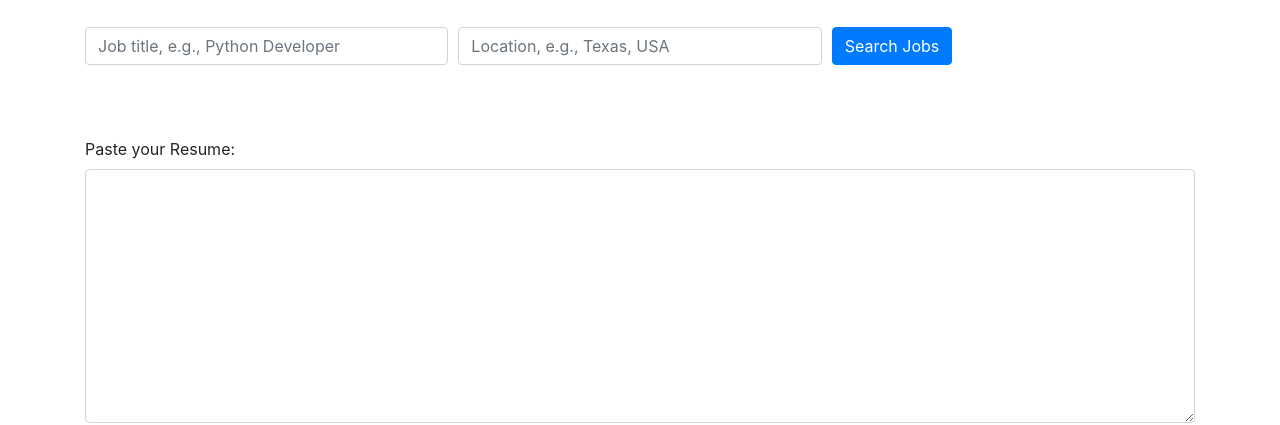
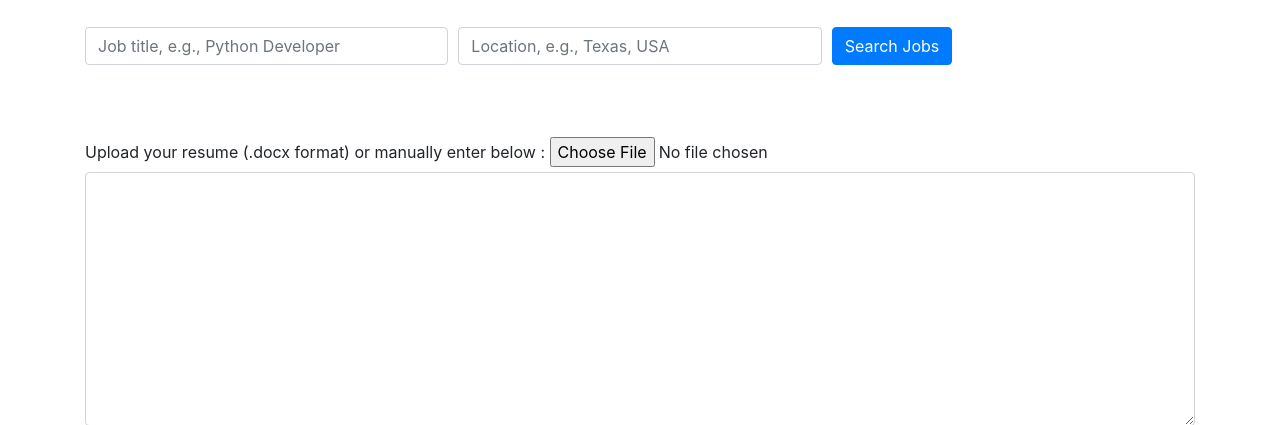
Before and after one commit to jakajoko0/mycareermax, a Flask app: page /careerclick in a window 1280 px wide. Shown: the part 337-762 px from the top of the page. Run offline with Flask 3, Linux system fonts and the light colour scheme; some libraries are stand-ins or nearby versions.

Commit message:
added file upload to job search changed button colors

```diff
--- a/app.py
+++ b/app.py
@@ -27,7 +27,7 @@ def fetch_jobs_from_rapidapi(query):
         "X-RapidAPI-Key": "04c645fbbdmshf581fe252de3b82p178cedjsn43d2da570f56",
         "X-RapidAPI-Host": "jsearch.p.rapidapi.com",
     }
-    params = {"query": query, "page": "1", "num_pages": "1"}
+    params = {"query": query, "num_pages": "1"}
 
     response = requests.get(url, headers=headers, params=params)
     print(f"API Response: {response.json()}")
@@ -288,7 +288,7 @@ def fetch_job_listings():
     query = request.json.get("query")
     location = request.json.get("location")
     # Construct the API URL
-    url = f"{RAPIDAPI_BASE_URL}/search?query={query} in {location}&page=1&num_pages=1"
+    url = f"{RAPIDAPI_BASE_URL}/search?query={query} in {location}&num_pages=1"
     response = requests.get(url, headers=headers)
     if response.status_code == 200:
         return jsonify(response.json())
@@ -388,6 +388,36 @@ def resume_1():
     return jsonify({"cover_letter": cover_letter})
 
 
+@app.route("/upload-search", methods=["POST"])
+def upload_search():
+    if "file" not in request.files:
+        return jsonify({"error": "No file part in the request"}), 400
+
+    file = request.files["file"]
+
+    if file.filename == "":
+        return jsonify({"error": "No file selected"}), 400
+
+    if file and file.filename.endswith(".docx"):
+        # Process the uploaded DOCX file and extract the text content
+        try:
+            document = Document(file)
+            # Extract text content from the document
+            docx_content = "\n".join(
+                paragraph.text for paragraph in document.paragraphs
+            )
+
+            # Return the content in the JSON response
+            return jsonify({"content": docx_content}), 200
+        except Exception as e:
+            return jsonify({"error": f"Error processing the file: {e}"}), 500
+    else:
+        return (
+            jsonify({"error": "Invalid file format. Only .docx files are allowed."}),
+            400,
+        )
+
+
 if __name__ == "__main__":
     app.debug = True
     app.run()
--- a/templates/careerclick.html
+++ b/templates/careerclick.html
@@ -19,11 +19,23 @@
     <script src="https://ajax.googleapis.com/ajax/libs/jquery/3.5.1/jquery.min.js"></script>
     <script src="https://cdnjs.cloudflare.com/ajax/libs/popper.js/1.16.0/umd/popper.min.js"></script>
     <script src="https://maxcdn.bootstrapcdn.com/bootstrap/4.5.2/js/bootstrap.min.js"></script>
+    <style>
+        .job-box {
+            height: 250px;
+            overflow-y: auto;
+            cursor: pointer;
+            transition: background-color 0.3s;
+        }
+
+        .job-box:hover {
+            background-color: #f5f5f5;
+        }
+    </style>
 </head>
 
 <body>
     <div class="d-flex justify-content-center align-items-center"><img class="img-fluid mb-3"
-            src="https://drive.google.com/uc?export=download&amp;id=1MQupSW1hX96_33cad79B471uW-RZZWcV" /></div>
+            src="https://drive.google.com/uc?export=download&id=1eJoM5Fw8Te3E83vLA9Z1VPt3ULn-VS6u" /></div>
     <div class="container mt-5">
         <!-- Job Search Section -->
         <div class="mb-4" id="job-search-section">
@@ -41,48 +53,48 @@
                 </div>
             </div>
         </div>
-
         <!-- Generated Resume Display -->
-        <div id="cover-letter-section-1" class="cover-letter-section" style="display: none;">
+        <div class="cover-letter-section" id="cover-letter-section-1" style="display: none;">
             <h3>Your Tailored Resume</h3>
-            <textarea class="form-control" id="cover-letter-text-1" rows="10" readonly=""></textarea>
-
+            <textarea class="form-control" id="cover-letter-text-1" readonly="" rows="10"></textarea>
             <!-- New buttons added here -->
             <div class="mt-2">
-                <button id="download-resume-1" class="btn btn-primary mt-2" onclick="downloadResume_1()">Download
-                    resuME</button>
-                <button id="copy-resume-1" class="btn btn-secondary mt-2 ml-2" onclick="copyToClipboard_1()">Copy to
+                <button class="btn btn-primary mt-2" id="download-resume-1"
+                    onclick="downloadResume_1()">Download</button>
+                <button class="btn btn-secondary mt-2 ml-2" id="copy-resume-1" onclick="copyToClipboard_1()">Copy to
                     Clipboard</button>
             </div>
         </div>
-        &nbsp;
+
 
         <!-- Generated Cover Letter Display -->
         <div class="mb-4" id="cover-letter-section" style="display: none;">
             <h3>Your Generated Cover Letter</h3>
             <textarea class="form-control" id="cover-letter-text" readonly="" rows="10"></textarea>
             <div class="mt-2">
-                <button class="btn btn-success" onclick="downloadCoverLetter()">Download CoverME</button>
+                <button class="btn btn-success" onclick="downloadCoverLetter()">Download</button>
                 <button class="btn btn-info" onclick="copyToClipboard()">Copy to Clipboard</button>
             </div>
         </div>
-
         <!-- Job Listings Display -->
         <div class="mb-4" id="job-listings-container">
             <!-- Job listings will be populated here -->
         </div>
+        <!-- Resume box -->
         <div class="mb-4">
-            <label for="resume-text">Paste your Resume:</label>
+            <label for="resume-upload">Upload your resume (.docx format) or manually enter below :</label>
+            <input accept=".docx" id="resume-upload" type="file" />
+            <label for="resume-text"></label>
             <textarea class="form-control" id="resume-text" rows="10"></textarea>
         </div>
         <div id="loading-overlay"
             style="display: none; position: fixed; top: 0; left: 0; width: 100%; height: 100%; background-color: rgba(0,0,0,0.5); z-index: 1000;">
             <div
                 style="position: absolute; top: 50%; left: 50%; transform: translate(-50%, -50%); background-color: white; padding: 20px; border-radius: 10px; box-shadow: 0px 0px 10px rgba(0,0,0,0.5);">
-                Hold please. Doing AI things
+                Hold please. Doing AI things. Your generated content will be available at the top of the page when I'm
+                finished.
             </div>
         </div>
-
         <script>
 
             function generateCoverLetter_1(jobDescription, resume, jobTitle, companyName) {
@@ -163,53 +175,61 @@
                     const jobBox = document.createElement('div');
                     jobBox.className = 'job-box';
 
-                    const jobTitle = document.createElement('h4');
-                    jobTitle.innerText = job.job_title;
-                    jobBox.appendChild(jobTitle);
+                    // Create the "Generate Cover Letter" button first
+                    const generateButton = document.createElement('button');
+                    generateButton.className = 'btn btn-secondary ml-2';
+                    generateButton.innerText = 'CoverME';
+                    generateButton.style.backgroundColor = 'green';
+                    generateButton.style.color = 'white';
+                    generateButton.style.marginBottom = '10px';  // Added margin-bottom for spacing
+                    generateButton.onclick = () => generateCoverLetter(
+                        job.job_description,
+                        document.getElementById('resume-text').value,
+                        job.job_title,
+                        job.employer_name || "Unknown Company"
+                    );
+                    jobBox.appendChild(generateButton);
 
-                    const jobDescription = document.createElement('p');
-                    jobDescription.innerText = job.job_description;
-                    jobBox.appendChild(jobDescription);
+                    // Create the "Generate Cover Letter (Resume.1)" button
+                    const generateButton_1 = document.createElement('button');
+                    generateButton_1.className = 'btn btn-secondary ml-2';
+                    generateButton_1.innerText = 'ResuME';
+                    generateButton_1.style.backgroundColor = 'purple';
+                    generateButton_1.style.color = 'white';
+                    generateButton_1.style.marginBottom = '10px';  // Added margin-bottom for spacing
+                    generateButton_1.onclick = () => generateCoverLetter_1(
+                        job.job_description,
+                        document.getElementById('resume-text').value,
+                        job.job_title,
+                        job.employer_name || "Unknown Company"
+                    );
+                    jobBox.appendChild(generateButton_1);
 
+                    // Append the Apply button
                     const applyButton = document.createElement('a');
                     applyButton.href = job.job_apply_link;
                     applyButton.target = '_blank';
                     applyButton.className = 'btn btn-primary';
                     applyButton.innerText = 'Apply Now';
+                    applyButton.style.marginBottom = '10px';  // Existing margin-bottom for spacing
+                    applyButton.style.marginLeft = '10px';    // Added margin-left to move the button to the right
                     jobBox.appendChild(applyButton);
 
-                    // Add the "Generate Cover Letter" button
-                    const generateButton = document.createElement('button');
-                    generateButton.className = 'btn btn-secondary ml-2';
-                    generateButton.innerText = 'CoverME';
-                    generateButton.style.backgroundColor = 'green'; // Set the background color to green
-                    generateButton.style.color = 'white'; // Set the text color to white (optional)
-                    generateButton.onclick = () => generateCoverLetter(
-                        job.job_description,
-                        document.getElementById('resume-text').value,
-                        job.job_title,
-                        job.employer_name || "Unknown Company"  // Use "Unknown Company" if employer_name is not available
-                    );
-                    jobBox.appendChild(generateButton);
 
-                    // Add the "Generate Cover Letter (Resume.1)" button
-                    const generateButton_1 = document.createElement('button');
-                    generateButton_1.className = 'btn btn-secondary ml-2';
-                    generateButton_1.innerText = 'ResuME';
-                    generateButton_1.style.backgroundColor = 'purple'; // Set the background color to yellow
-                    generateButton_1.style.color = 'white'; // Set the text color to black (optional)
-                    generateButton_1.onclick = () => generateCoverLetter_1(
-                        job.job_description,
-                        document.getElementById('resume-text').value,
-                        job.job_title,
-                        job.employer_name || "Unknown Company"  // Use "Unknown Company" if employer_name is not available
-                    );
-                    jobBox.appendChild(generateButton_1);
+                    // Now append the job title
+                    const jobTitle = document.createElement('h4');
+                    jobTitle.innerText = job.job_title;
+                    jobBox.appendChild(jobTitle);
 
+                    // Append the job description
+                    const jobDescription = document.createElement('p');
+                    jobDescription.innerText = job.job_description;
+                    jobBox.appendChild(jobDescription);
 
                     listingsContainer.appendChild(jobBox);
                 });
             }
+
 
 
 
@@ -298,10 +318,54 @@
                 alert("resuME copied to clipboard!");
             }
 
+            // Event listener for file upload
+            $("#resume-upload").change(function () {
+                var form_data = new FormData();
+                var file_data = $("#resume-upload")[0].files[0];
+                form_data.append("file", file_data);
 
+                $.ajax({
+                    type: "POST",
+                    url: "/upload-search",
+                    data: form_data,
+                    contentType: false,
+                    cache: false,
+                    processData: false,
+                    success: function (data) {
+                        // Check if data is a string (error message) or an object (JSON response)
+                        if (typeof data === 'string') {
+                            // Display error message in the console
+                            console.error(data);
+                            // Show the error message to the user (You can use an alert or other UI element)
+                            alert(data);
+                        } else {
+                            // Data is an object (JSON response) with a 'content' property
+                            console.log(data.content);
+                            // Set the content in the existing text area (resume)
+                            $("#resume-text").val(data.content);
+
+                            // Show the existing text area
+                            $("#resume-upload").show();
+                        }
+                    },
+                    error: function (xhr, textStatus, error) {
+                        console.error("Error while uploading the file:", error);
+                        alert("An error occurred while uploading the file. Please try again later.");
+                    }
+                });
+            });
 
         </script>
     </div>
+    <script>
+        $(document).ready(function () {
+            $(".job-box").click(function () {
+                // Display the entire content in an alert for now
+                // You can replace this with a modal or another method of your choice
+                alert($(this).text());
+            });
+        });
+    </script>
 </body>
 
 </html>
```
